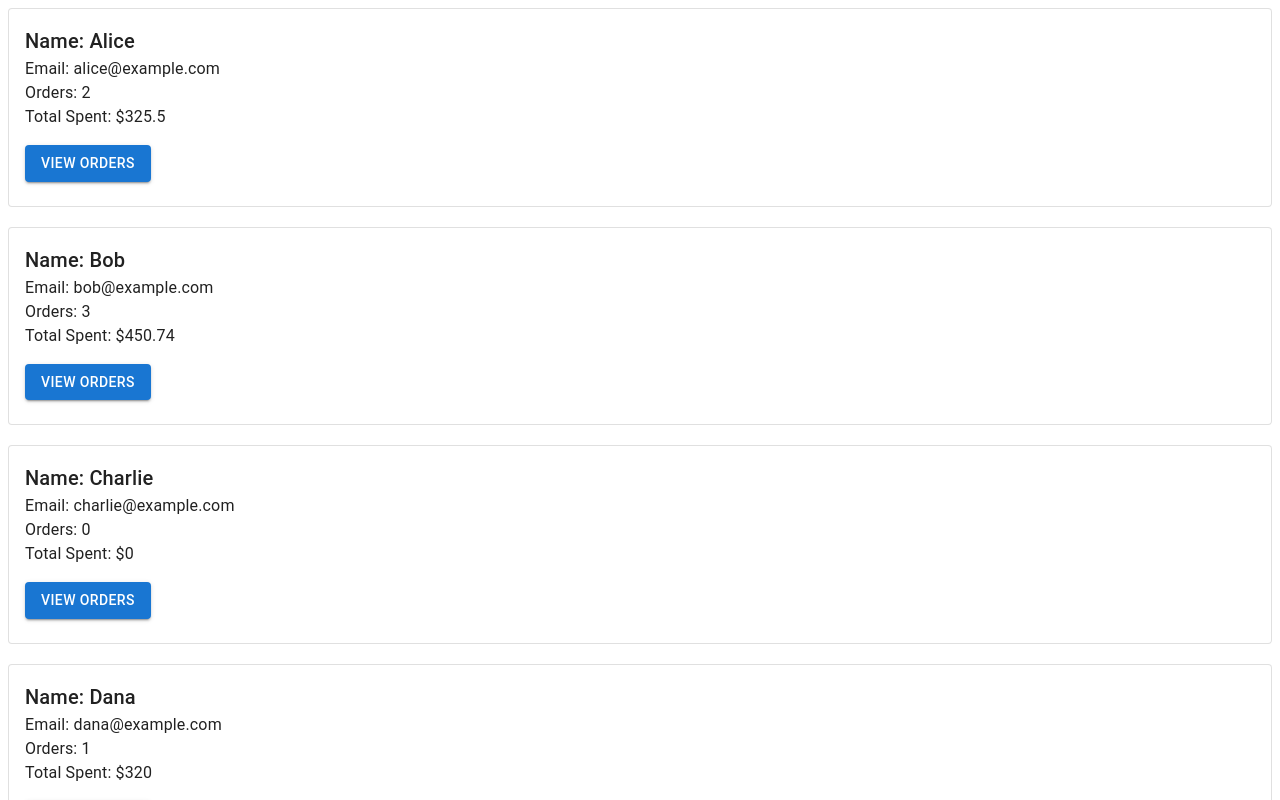
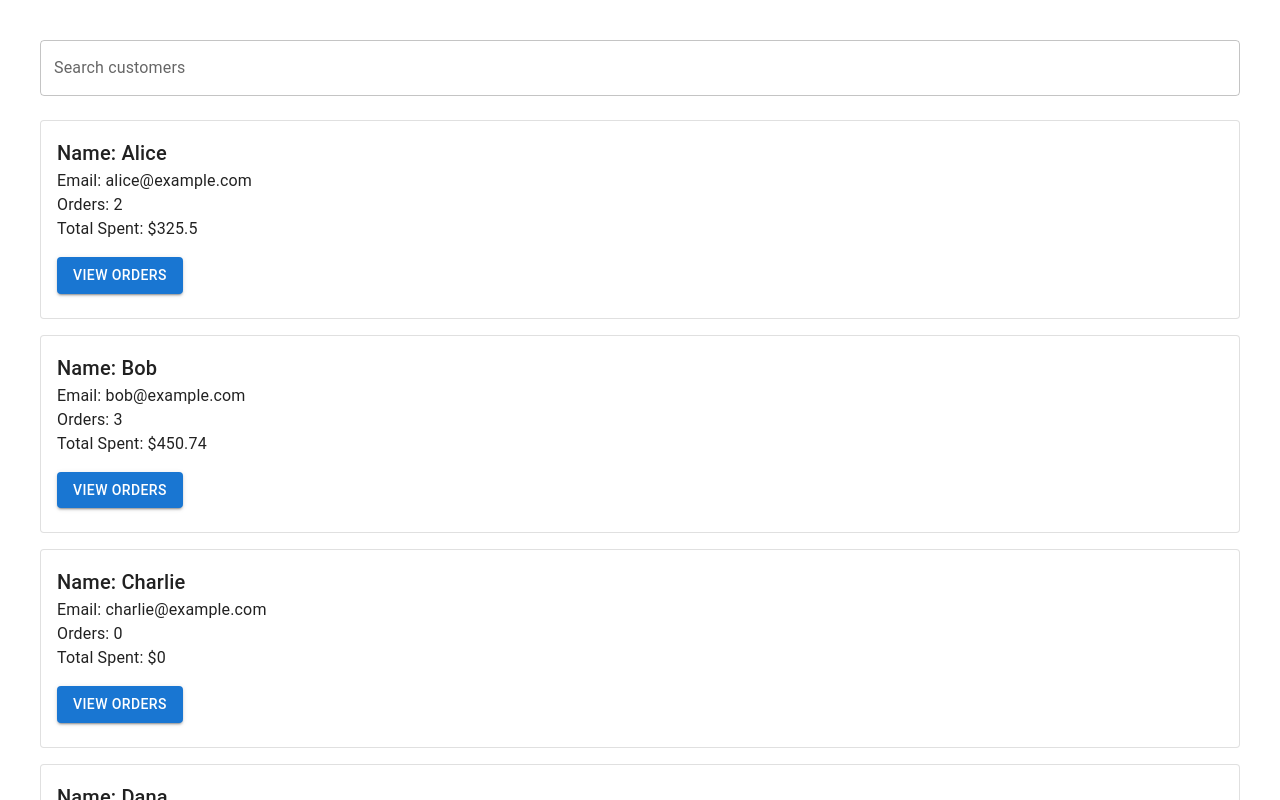
Before and after one commit to eduard15x/Arkage-Technical-Test, a React (Vite) app: page / in a window 1280 px wide. Shown: the top 800 px of the page. Built offline with nearby package versions, Linux system fonts and the light colour scheme.

Commit message:
filter customers by name or email

```diff
--- a/src/App.tsx
+++ b/src/App.tsx
@@ -3,13 +3,15 @@ import { CustomerCard } from "./components/CustomerCard";
 import { customers } from "./models/constants/customers";
 import type { ICustomer } from "./models/interfaces";
 import DetailedCustomerModal from "./components/DetailedCustomerModal";
+import { Box, TextField } from "@mui/material";
 
 export const App = () => {
   const [selectedCustomer, setSelectedCustomer] = useState<ICustomer | null>(
     null
   );
+  const [searchTerm, setSearchTerm] = useState<string>("");
 
-  const handleCustomerSelection = (customerId: number) => {
+  const handleViewOrders = (customerId: number) => {
     const selectedCustomer = customers.find(
       (customer) => customer.id === customerId
     );
@@ -23,27 +25,37 @@ export const App = () => {
     setSelectedCustomer(null);
   };
 
+  const filteredCustomers = customers.filter((customer) => {
+    const term = searchTerm.toLowerCase();
+    return (
+      customer.name.toLowerCase().includes(term) ||
+      customer.email.toLowerCase().includes(term)
+    );
+  });
+
   return (
-    <div>
-      <div>
-        {customers.map((customer) => (
-          <div key={customer.id} style={{ marginBottom: "20px" }}>
-            <CustomerCard
-              customer={customer}
-              onViewOrder={handleCustomerSelection}
-            />
-          </div>
-        ))}
-      </div>
+    <Box sx={{ p: 4 }}>
+      <TextField
+        label="Search customers"
+        variant="outlined"
+        fullWidth
+        sx={{ mb: 3 }}
+        value={searchTerm}
+        onChange={(e) => setSearchTerm(e.target.value)}
+        placeholder="Search by name or email"
+      />
+      {filteredCustomers.map((customer) => (
+        <Box key={customer.id} mb={2}>
+          <CustomerCard customer={customer} onViewOrders={handleViewOrders} />
+        </Box>
+      ))}
 
-      {selectedCustomer ? (
+      {selectedCustomer && (
         <DetailedCustomerModal
           selectedCustomer={selectedCustomer}
           onClose={handleCloseModal}
         />
-      ) : (
-        <div>nu e selectat</div>
       )}
-    </div>
+    </Box>
   );
 };
```
